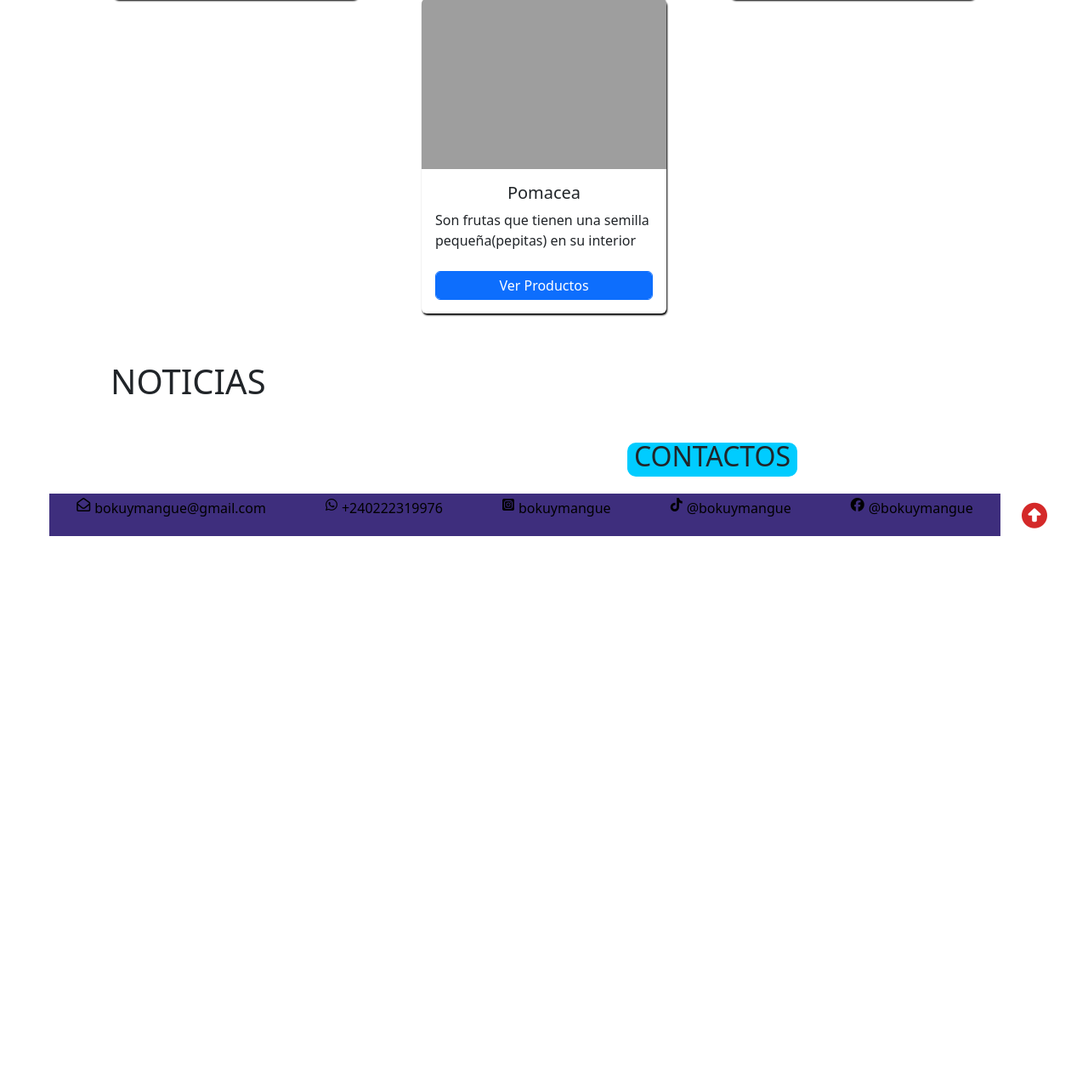
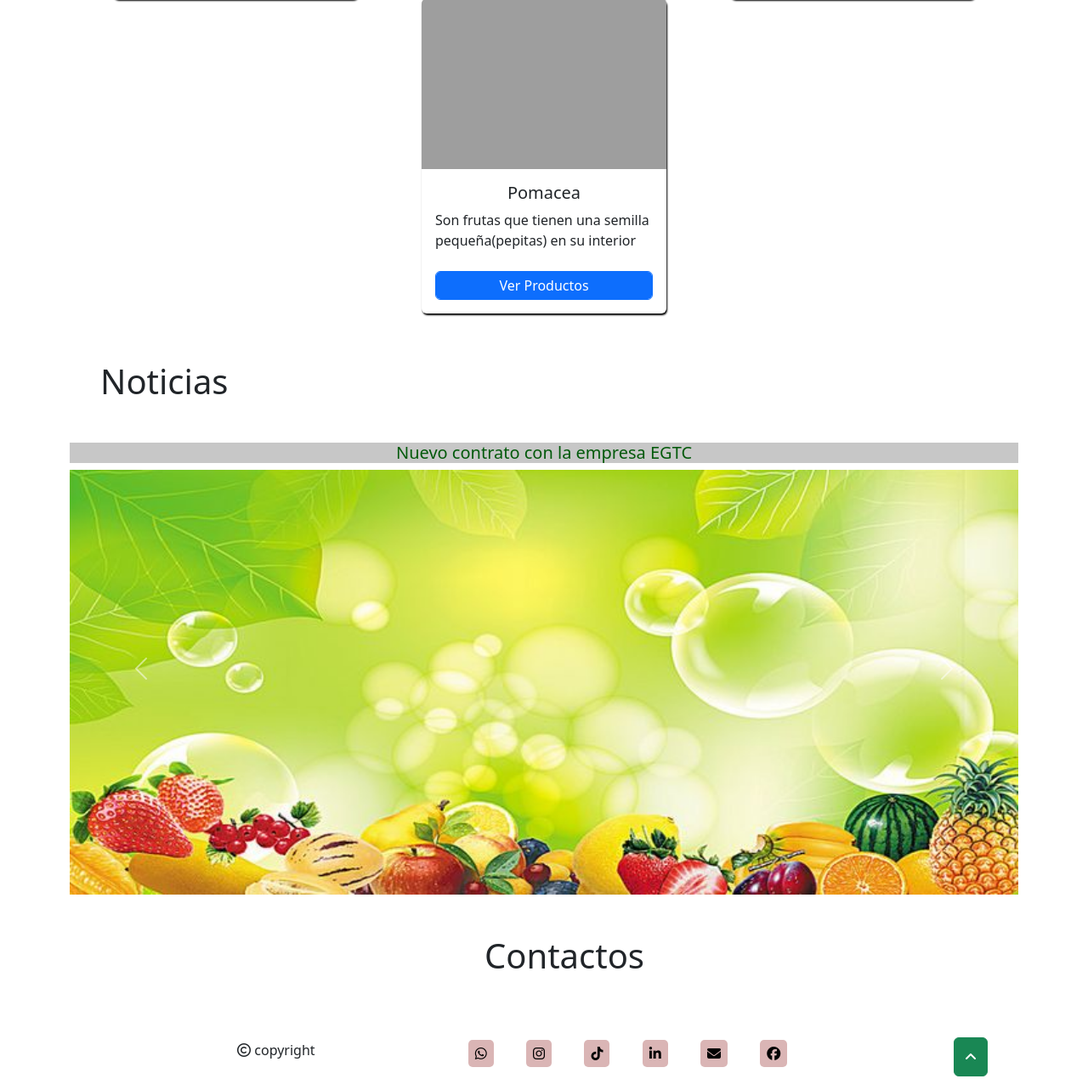
Before and after one commit to anatrinimaye/bokuymangue, a PHP site: page / in a window 1280 px wide; the page is wider, and only the part inside the window is pictured. Shown: the part 1734-3017 px from the top of that part at 85% size. Before the commit the page ends 2365 px from the top of that part, so only its background shows below. Run offline with PHP 8.4, Linux system fonts and the light colour scheme; grey boxes are pictures that could not be loaded.

Commit message:
first commit

```diff
--- a/Version2/css/footer.css
+++ b/Version2/css/footer.css
@@ -1,44 +1,30 @@
+
 .footer{
+    display: flex;
+    justify-content: space-between;
+    align-items: center;
 
-    width: 100%;
-    height: 140px;
+    /* Container que contiene las tres cajas */
+    .copYenlaces{
+
+        display: flex;
+        justify-content: space-between;
+        align-items: center;
+        /* Caja del copyrigth */
+
+        /* Caja de los contactos iconos de las redes sociales */
+        .enlaces{
+            display: flex;
+            justify-content: space-around;
+            i{
+                color: black;
+                border-radius: 5px;
+                background: #93262657;
+            }
+            i:hover{
+                background: #93262694;
+            }
+        }
+
+    }
 }
-#cont {
- width: 200px;
- height: 40px;
- display: flex;
- justify-content: center;
- align-items: center;
- background-color: var(--colorazul);
- border-radius: 10px;
- margin-bottom: 20px;
- margin-left: 690px;
-}
-.contactos{
- display: flex;
- justify-content: center;
- align-items: center;
- gap: 15px;
-}
-.contactos #cuentas {
- width: 1400px;
- height: 50px;
- margin-left: 10px;
- margin-right: 10px;
- background-color: var(--colorAzu);
- display: flex;
- justify-content: center;
- align-items: center;
- gap: 70px;
-}
-.contactos #cuentas div a{
-   display: flex;
-   gap: 5px;
-   text-decoration: none;
-   color: black;
-}
-/*Flecha*/
-#volver a{
- font-size: 30px;
- color: var(--colorRoug);
-}
--- a/Version2/css/inicio.css
+++ b/Version2/css/inicio.css
@@ -72,13 +72,31 @@
       }
     }
 
-    /*CAJA GENERAL DE LOS PRODUCTOS */
+    /*CAJA GENERAL DE LAS CATEGORIA DE LOS PRODUCTOS */
     .categorias{
       justify-content: space-around;
       flex-wrap: wrap;
+      /* Caja de cada categoria */
       .card{
         border: none;
         box-shadow: 1px 2px 2px rgb(0, 0, 0);
       }
 
     }
+    /* CAJA DE LAS NOTICIAS */
+    .noticias{
+
+      .noticia{
+        cursor: pointer;
+        div{
+
+         p{
+          color: rgb(2, 89, 10);
+          background-color: rgba(0, 0, 0, 0.221);
+         }
+          img{
+            height: 500px;
+          }
+        }
+      }
+    }
--- a/Version2/footer.php
+++ b/Version2/footer.php
@@ -1,51 +1,71 @@
 
 
+ <link rel="stylesheet" href="./css/css.css">
  <link rel="stylesheet" href="./css/footer.css">
 
 
  <!-- FOOTER -->
 
- <div class="footer">
-      <div id="cont">
-        <div><h2>CONTACTOS</h2></div>
+<div class="container-fluid py-3 footer">
+  <div class="container copYenlaces">
+    <!-- Copyright -->
+    <div class="container text-center w-25 copy">
+      <div class="pt-2">
+        <p><i class="fa-regular fa-copyright"></i> copyright</p>
       </div>
-      <div class="contactos">
-        <div id="cuentas">
-          <div>
+    </div>
+
+    <!-- Iconos de los contactos -->
+
+      <div class="w-50 enlaces ">
+        <!-- Icono whatsApp -->
+        <div class="">
           <a href="">
-              <i class="fa-regular fa-envelope-open"></i>
-              <p>bokuymangue@gmail.com</p>
+            <i class="fa-brands fa-whatsapp p-2"></i>
           </a>
         </div>
-          <div>
-            <a href="https://wa.me/240222319976">
-              <i class="fa-brands fa-whatsapp"></i>
-              <p>+240222319976</p>
+        <!-- Icono Insta -->
+        <div class="">
+          <a href="">
+          <i class="fa-brands fa-instagram p-2"></i>
           </a>
         </div>
-          <div>
+         <!-- Icono tiktok -->
+        <div class="">
           <a href="">
-              <i class="fa-brands fa-square-instagram"></i>
-              <p>bokuymangue</p>
+            <i class="fa-brands fa-tiktok p-2"></i>
           </a>
         </div>
-          <div>
+         <!-- Icono linked -->
+        <div class="">
           <a href="">
-              <i class="fa-brands fa-tiktok"></i>
-              <p>@bokuymangue</p>
+            <i class="fa-brands fa-linkedin-in p-2"></i>
           </a>
         </div>
-          <div>
+        <!-- Icono correo -->
+        <div class="">
           <a href="">
-              <i class="fa-brands fa-facebook"></i>
-              <p>@bokuymangue</p>
+            <i class="fa-solid fa-envelope p-2"></i>
           </a>
         </div>
-        </div>
-        <div id="volver">
+        <!-- Icono facebook -->
+        <div class="">
           <a href="">
-            <i class="fa-solid fa-circle-up" id="flecha"></i>
+            <i class="fa-brands fa-facebook p-2"></i>
           </a>
         </div>
+
+      </div>
+
+
+
+
+  </div>
+ <!-- Flecha para volver al inicio -->
+ <div class="container w-25 text-end flecha">
+      <a href="" class="btn btn-success mt-2">
+      <i class="fa-solid fa-angle-up py-2"></i>
+      </a>
+
      </div>
 </div>
--- a/Version2/header.php
+++ b/Version2/header.php
@@ -29,31 +29,27 @@
                 </div>
                 <ul class="navbar-nav me-auto mb-2 mb-lg-0 alig-item-center">
                     <!-- Inicio -->
-                    <li class="nav-item px-5">
+                    <li class="nav-item ps-5">
                         <a class="nav-link" aria-current="page" href="../Version2/index.php">
-                            <i class="fa-solid fa-house"></i>
-                            Inicio
+                           Inicio
                         </a>
                     </li>
                     <!-- Sobre Nosotros -->
-                    <li class="nav-item px-5">
+                    <li class="nav-item px-4">
                         <a class="nav-link" href="../Version2/sobrenosotros.php">
-                            <i class="fa-solid fa-users"></i>
                             Sobre Nosotros
                         </a>
                     </li>
                     <!-- Productos -->
-                    <li class="nav-item px-5">
+                    <li class="nav-item px-4">
                         <a class="nav-link" href="../Version2/productos.php">
-                            <i class="fa-solid fa-apple-whole"></i>
-                            Productos
+                           Productos
                         </a>
                     </li>
                     <!-- Bog -->
-                    <li class="nav-item px-5">
-                        <a class="nav-link" href="">
-                            <i class="fa-solid fa-newspaper"></i>
-                            Blog
+                    <li class="nav-item px-4">
+                        <a class="nav-link" href="./noticias.php">
+                           Noticias
                         </a>
                     </li>
 
--- a/Version2/index.php
+++ b/Version2/index.php
@@ -45,7 +45,6 @@ require "./header.php";
 
     <!--CAJA DE LAS CATEGORIAS DE LOS PRODUCTOS -->
     <p class="container h1 my-5 ">Categorias de Productos</p>
-
     <div class="container-fluid categorias d-flex px-5 py-2">
 
       <div class="card" style="width: 18rem;">
@@ -94,26 +93,53 @@ require "./header.php";
 
     </div>
 
+    <!-- NOTICIAS -->
+    <p class="container h1 ps-5 my-5">Noticias</p>
+    <a href="./noticias.php">
+    <div class="container  noticias">
+
+    <div id="carouselExampleAutoplaying" class="carousel slide" data-bs-ride="carousel">
+   <div class="carousel-inner noticia">
+    <div class="carousel-item active">
+    <p class="h5 text-center">Nuevo contrato con la empresa EGTC</p>
+      <img src="./img/fond1.jpg" class="d-block w-100" alt="...">
+
+
+    </div>
+    <div class="carousel-item">
+    <p class="h5 text-center">Nuevo contrato con la empresa EGTC</p>
+      <img src="./img/fond2.jpg" class="d-block w-100" alt="...">
+
+
+    </div>
+    <div class="carousel-item">
+      <p class="h5 text-center">Nuevo contrato con la empresa EGTC</p>
+      <img src="./img/fond3.jpg" class="d-block w-100" alt="...">
+
+
+    </div>
+  </div>
+  <button class="carousel-control-prev" type="button" data-bs-target="#carouselExampleAutoplaying" data-bs-slide="prev">
+    <span class="carousel-control-prev-icon" aria-hidden="true"></span>
+    <span class="visually-hidden">Previous</span>
+  </button>
+  <button class="carousel-control-next" type="button" data-bs-target="#carouselExampleAutoplaying" data-bs-slide="next">
+    <span class="carousel-control-next-icon" aria-hidden="true"></span>
+    <span class="visually-hidden">Next</span>
+  </button>
+</div>
+</a>
 
 
 
-
-    <!-- NOTICIAS -->
-    <div class="container">
-      <p class="container h1 ps-5 my-5">NOTICIAS</p>
-        <div>
-
-        </div>
-        <div>
-
-        </div>
-     </div>
-
-
     <!-- FOOTER -->
+    <p class="ms-5 h1 my-5 text-center ">Contactos</p>
+    <div class="container-fluid ">
       <?php
       require "./footer.php";
       ?>
+    </div>
+
 
 
 
```
Also changed, not shown: Version2/noticias.php (added, +42 -0 lines), Version2/Admin/php/login.php (added), Version2/img/fond1.jpg (added), Version2/img/fond2.jpg (added), Version2/img/fond3.jpg (added), Version2/login.php (deleted). Lines whose indentation alone changed are shown as unchanged.
